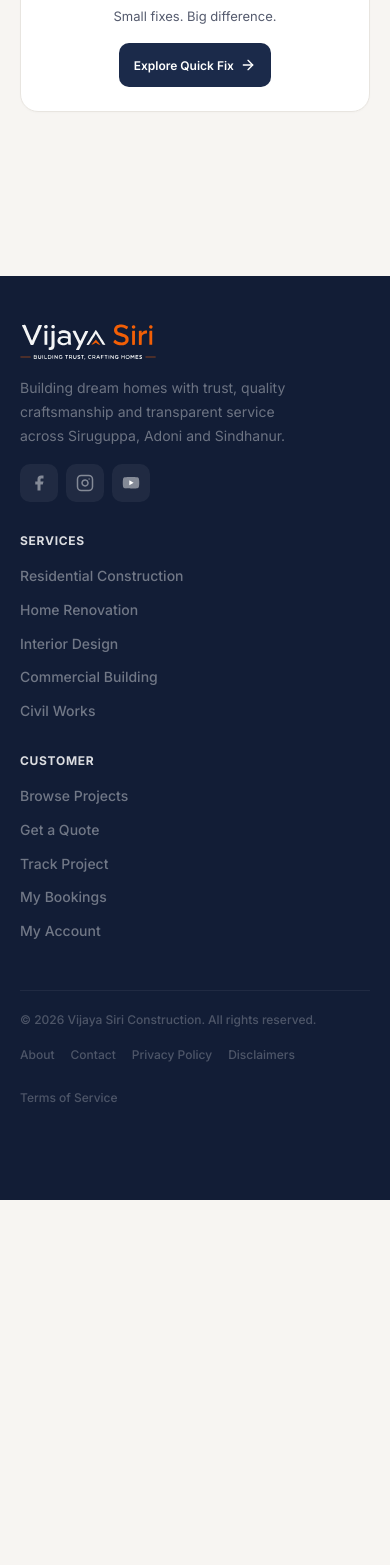
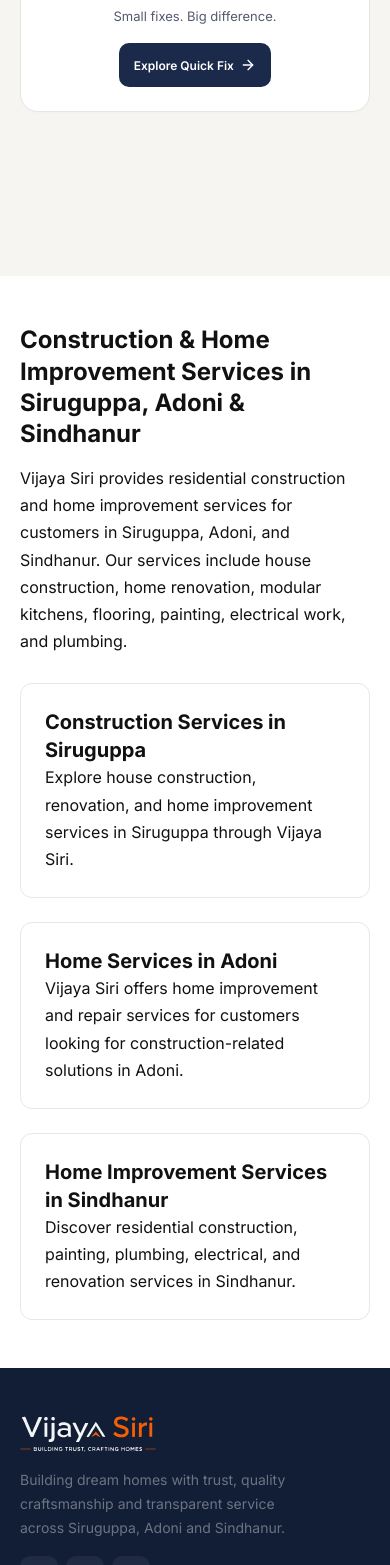
Before and after one commit to kumarzcivil/vijaya-siri-website, a React (Vite) app in the folder frontend/: page / in a window 390 px wide. Shown: the part 1304-2869 px from the top of the page. Before the commit the page ends 2572 px from the top, so only its background shows below. Built offline with nearby package versions, Linux system fonts and the light colour scheme; no server answers; a web font is replaced by a local one.

Commit message:
Add Google Search Console verification

```diff
--- /dev/null
+++ b/frontend/src/components/SEO/DynamicServiceSEO.tsx
@@ -0,0 +1,47 @@
+import { Helmet } from "react-helmet-async";
+import { useParams } from "react-router-dom";
+
+const SITE_URL = "https://www.vijayasiri.com";
+
+function formatServiceName(serviceId?: string) {
+  if (!serviceId) return "Home Improvement Service";
+
+  return decodeURIComponent(serviceId)
+    .replace(/[-_]/g, " ")
+    .replace(/\b\w/g, (char) => char.toUpperCase());
+}
+
+export default function DynamicServiceSEO() {
+  const { serviceId } = useParams();
+  const serviceName = formatServiceName(serviceId);
+
+  const isQuickFix = window.location.pathname.startsWith("/quick-fix");
+
+  const category = isQuickFix ? "Quick Fix" : "Pro Fix";
+
+  const title = `${serviceName} in Siruguppa, Adoni & Sindhanur | Vijaya Siri`;
+
+  const description = `Explore ${serviceName} through Vijaya Siri ${category} services in Siruguppa, Adoni, and Sindhanur. Contact us for reliable home improvement and construction solutions.`;
+
+  const canonicalUrl = `${SITE_URL}${window.location.pathname}`;
+
+  return (
+    <Helmet>
+      <title>{title}</title>
+
+      <meta name="description" content={description} />
+
+      <link rel="canonical" href={canonicalUrl} />
+
+      <meta property="og:title" content={title} />
+      <meta property="og:description" content={description} />
+      <meta property="og:url" content={canonicalUrl} />
+      <meta property="og:type" content="website" />
+      <meta property="og:site_name" content="Vijaya Siri" />
+
+      <meta name="twitter:card" content="summary_large_image" />
+      <meta name="twitter:title" content={title} />
+      <meta name="twitter:description" content={description} />
+    </Helmet>
+  );
+}
--- /dev/null
+++ b/frontend/src/components/SEO/LocationSEOSection.css
@@ -0,0 +1,49 @@
+.location-seo-section {
+  padding: 48px 20px;
+  background: #ffffff;
+  color: #111111;
+}
+
+.location-seo-container {
+  max-width: 1200px;
+  margin: 0 auto;
+}
+
+.location-seo-section h2 {
+  margin-bottom: 16px;
+  font-size: 30px;
+  line-height: 1.3;
+}
+
+.location-seo-section p {
+  max-width: 900px;
+  line-height: 1.7;
+}
+
+.location-seo-grid {
+  display: grid;
+  grid-template-columns: repeat(3, 1fr);
+  gap: 24px;
+  margin-top: 28px;
+}
+
+.location-seo-grid article {
+  padding: 24px;
+  border: 1px solid #e5e7eb;
+  border-radius: 12px;
+}
+
+.location-seo-grid h3 {
+  font-size: 20px;
+  line-height: 1.4;
+}
+
+@media (max-width: 768px) {
+  .location-seo-grid {
+    grid-template-columns: 1fr;
+  }
+
+  .location-seo-section h2 {
+    font-size: 24px;
+  }
+}
--- /dev/null
+++ b/frontend/src/components/SEO/LocationSEOSection.tsx
@@ -0,0 +1,49 @@
+import "./LocationSEOSection.css";
+
+export default function LocationSEOSection() {
+  return (
+    <section className="location-seo-section">
+      <div className="location-seo-container">
+        <h2>
+          Construction & Home Improvement Services in
+          Siruguppa, Adoni & Sindhanur
+        </h2>
+
+        <p>
+          Vijaya Siri provides residential construction and home
+          improvement services for customers in Siruguppa, Adoni,
+          and Sindhanur. Our services include house construction,
+          home renovation, modular kitchens, flooring, painting,
+          electrical work, and plumbing.
+        </p>
+
+        <div className="location-seo-grid">
+          <article>
+            <h3>Construction Services in Siruguppa</h3>
+            <p>
+              Explore house construction, renovation, and home
+              improvement services in Siruguppa through Vijaya Siri.
+            </p>
+          </article>
+
+          <article>
+            <h3>Home Services in Adoni</h3>
+            <p>
+              Vijaya Siri offers home improvement and repair services
+              for customers looking for construction-related solutions
+              in Adoni.
+            </p>
+          </article>
+
+          <article>
+            <h3>Home Improvement Services in Sindhanur</h3>
+            <p>
+              Discover residential construction, painting, plumbing,
+              electrical, and renovation services in Sindhanur.
+            </p>
+          </article>
+        </div>
+      </div>
+    </section>
+  );
+}
--- a/frontend/src/pages/HomePage/HomePage.tsx
+++ b/frontend/src/pages/HomePage/HomePage.tsx
@@ -5,6 +5,7 @@
 import type { SiteFeature } from "../../data/siteControl";
 import "./HomePage.css";
 import SEO from "../../components/SEO/SEO";
+import LocationSEOSection from "../../components/SEO/LocationSEOSection";
 
 interface Service {
   id: string;
@@ -193,6 +194,8 @@
           </div>
         </section>
       </div>
+
+      <LocationSEOSection />
     </>
   );
 }
--- a/frontend/src/pages/ProFixServiceDetailPage/ProFixServiceDetailPage.tsx
+++ b/frontend/src/pages/ProFixServiceDetailPage/ProFixServiceDetailPage.tsx
@@ -9,6 +9,7 @@
 } from "../../api/proFix";
 import { useCart } from "../../hooks/useCart";
 import "./ProFixServiceDetailPage.css";
+import DynamicServiceSEO from "../../components/SEO/DynamicServiceSEO";
 
 const WHATSAPP = "https://wa.me/919008855088";
 
@@ -208,6 +209,9 @@
   const notes = service.notes ?? [];
 
   return (
+    <>
+      <DynamicServiceSEO />
+
       <div className="pfsd-page">
         <div className="section-container">
           <button
@@ -419,5 +423,6 @@
           </div>
         </div>
       </div>
+    </>
   );
 }
```
Also changed, not shown: frontend/src/pages/QuickFixServiceDetailPage/QuickFixServiceDetailPage.tsx (+115 -31 lines). Lines whose indentation alone changed are shown as unchanged.
